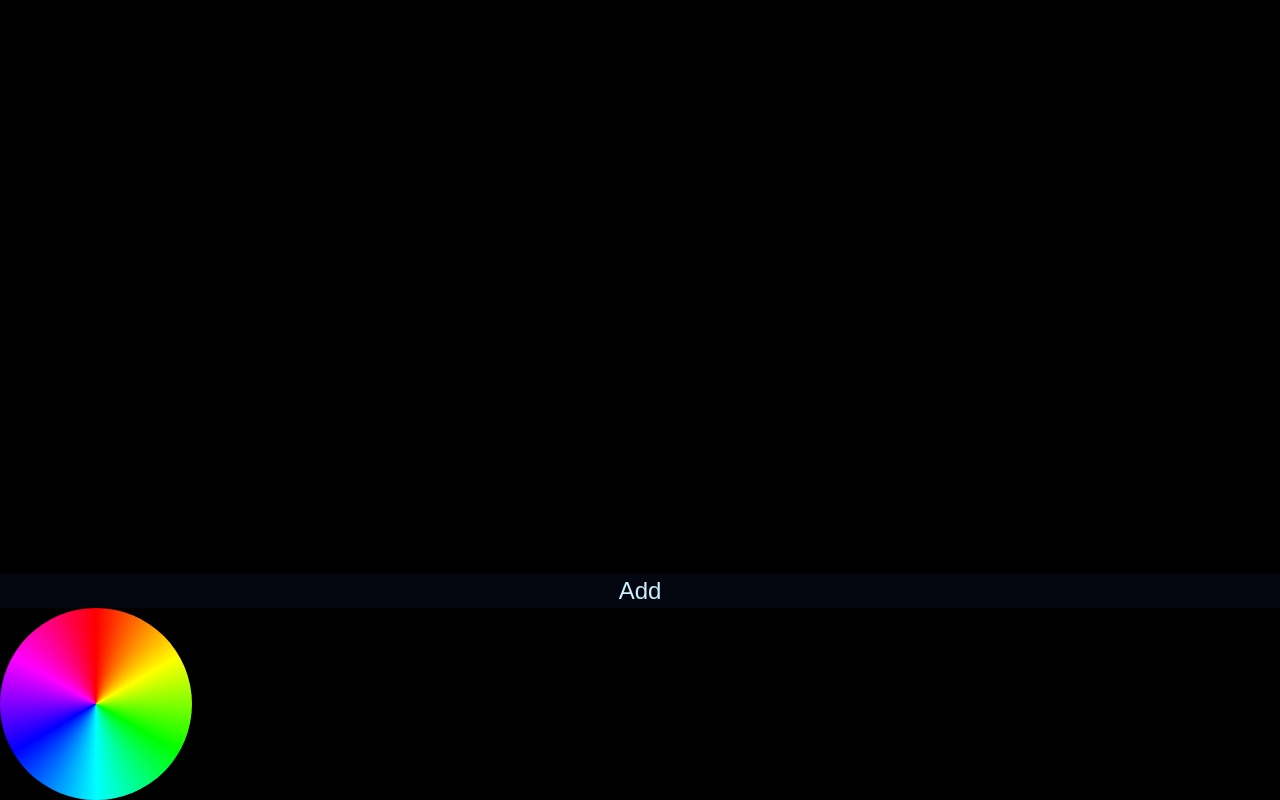
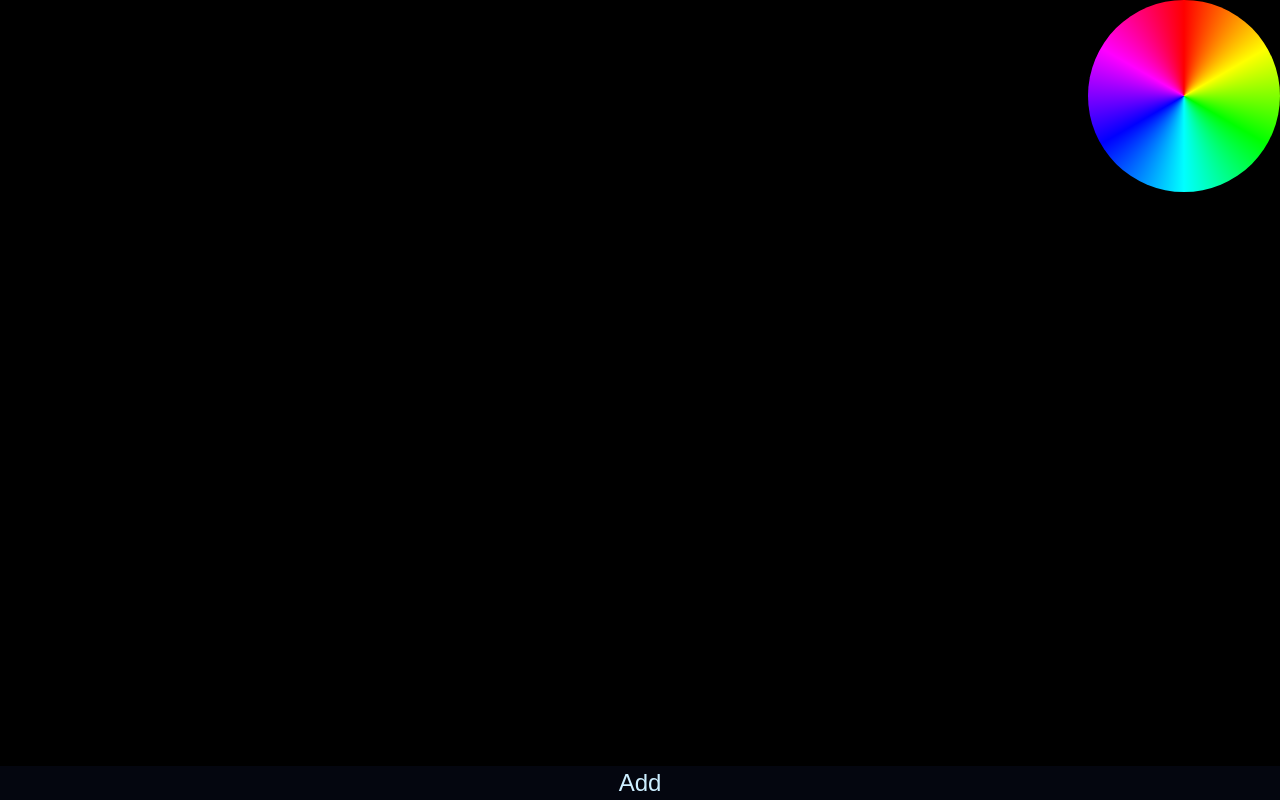
Before and after one commit to soryy708/Palette, a React app: page / in a window 1280 px wide. Built offline with nearby package versions, Linux system fonts and the light colour scheme.

Commit message:
Move color wheel

```diff
--- a/src/app/index.tsx
+++ b/src/app/index.tsx
@@ -69,6 +69,8 @@ const App: React.FunctionComponent = () => {
             >
                 Add
             </button>
+        </div>
+        <div style={{position: 'absolute', top: '0', right: '0'}}>
             <ColorWheel
                 items={stripes.map(stripe => stripe.color)}
                 size='8em'
--- a/src/style/style.scss
+++ b/src/style/style.scss
@@ -36,6 +36,7 @@ button {
 $pageWidth: 1280px;
 
 .page {
+    position: relative;
     width: 100%;
     max-width: $pageWidth;
     min-height: 100vh;
```
